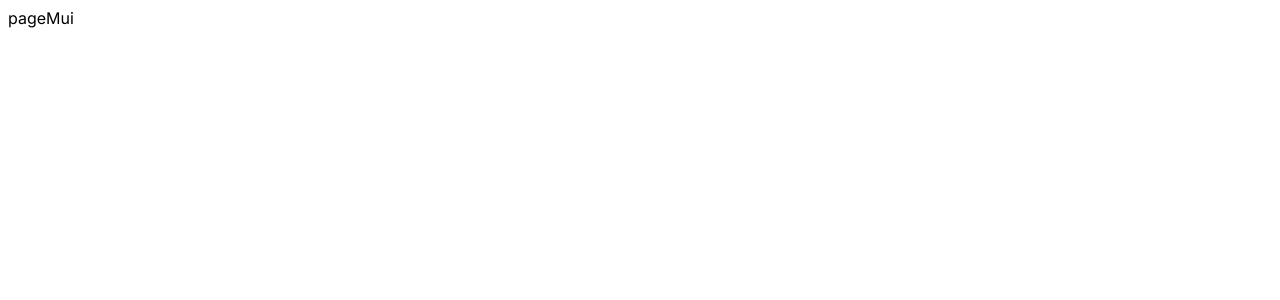
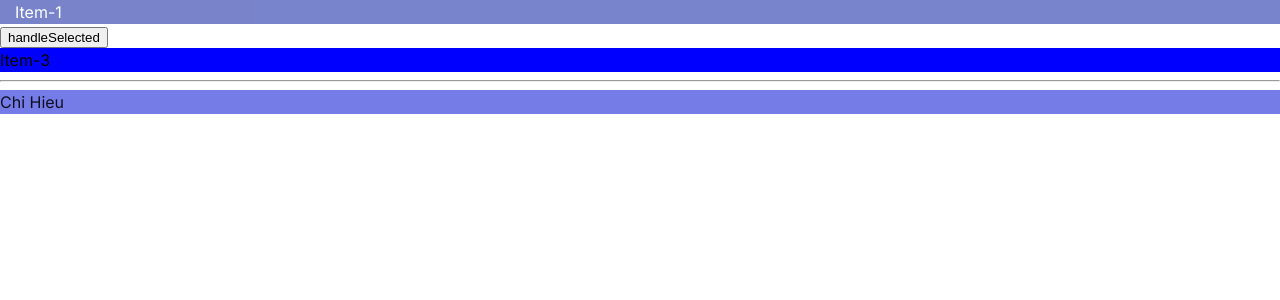
Before and after one commit to Phan-ChiHieu/Next-Mui, a Next.js app: page /mui in a window 1280 px wide. Shown: the top 300 px of the page. Built offline with nearby package versions, Linux system fonts and the light colour scheme.

Commit message:
test mui

```diff
--- a/src/app/(mui-ui)/mui/page.tsx
+++ b/src/app/(mui-ui)/mui/page.tsx
@@ -1,7 +1,5 @@
-import React from 'react'
+import { MuiView } from "@/views";
 
 export default function pageMui() {
-  return (
-    <div>pageMui</div>
-  )
+  return <MuiView />
 }
--- a/src/app/layout.tsx
+++ b/src/app/layout.tsx
@@ -1,3 +1,4 @@
+import ThemeRegistry from '@/theme/ThemeRegistry/ThemeRegistry'
 import '../styles/globals.css'
 import type { Metadata } from 'next'
 import { Inter } from 'next/font/google'
@@ -16,7 +17,11 @@ export default function RootLayout({
 }) {
   return (
     <html lang="en">
-      <body className={inter.className}>{children}</body>
+      <body className={inter.className}>
+        <ThemeRegistry>
+          {children}
+        </ThemeRegistry>
+      </body>
     </html>
   )
 }
--- a/src/theme/ThemeRegistry/theme.ts
+++ b/src/theme/ThemeRegistry/theme.ts
@@ -1,5 +1,5 @@
 import { Roboto } from 'next/font/google';
-import { createTheme } from '@mui/material/styles';
+import { Theme, createTheme } from '@mui/material/styles';
 
 const roboto = Roboto({
   weight: ['300', '400', '500', '700'],
@@ -7,9 +7,20 @@ const roboto = Roboto({
   display: 'swap',
 });
 
-const theme = createTheme({
+const theme: Theme = createTheme({
   palette: {
-    mode: 'light',
+    primary: {
+      light: '#757ce8',
+      main: '#3f50b5',
+      dark: '#002884',
+      contrastText: '#fff',
+    },
+    secondary: {
+      light: '#ff7961',
+      main: '#f44336',
+      dark: '#ba000d',
+      contrastText: '#000',
+    },
   },
   typography: {
     fontFamily: roboto.style.fontFamily,
--- /dev/null
+++ b/src/views/index.tsx
@@ -0,0 +1 @@
+export { default as MuiView } from "./mui"
--- /dev/null
+++ b/src/views/mui/components/Selections.tsx
@@ -0,0 +1,41 @@
+'use client'
+
+import React, { useState } from 'react'
+
+import { styled } from '@mui/material/styles'
+import Box from '@mui/material/Box';
+
+interface Props {
+    isSelected: boolean
+}
+
+const StyledSelect = styled(Box)(({ isSelected }: Props) => ({
+    backgroundColor: "blue",
+    color: isSelected ? "#fff" : "#000",
+}))
+
+// client
+const StyledBox = styled(Box)(({ theme }) => ({
+  backgroundColor: theme.palette.primary.light,
+  '&:hover': {
+    backgroundColor: theme.palette.secondary.light,
+    opacity: [0.9, 0.8, 0.7],
+  },
+  transition: theme.transitions.create(["background-color"])
+}))
+
+export default function Selections() {
+    const [selected, setSelected] = useState(false);
+
+    function handleSelected() {
+        setSelected(!selected);
+    }
+    return (
+        <>
+            <button onClick={() => handleSelected()}>handleSelected</button>
+            <StyledSelect isSelected={selected}>Item-3</StyledSelect>
+            <hr />
+            <StyledBox>Chi Hieu</StyledBox>
+        </>
+    )
+}
--- /dev/null
+++ b/src/views/mui/index.tsx
@@ -0,0 +1,30 @@
+
+import React, { useState } from 'react'
+import Box from '@mui/material/Box'
+import Selections from './components/Selections'
+export default function MuiView() {
+
+  return (
+    <div>
+      <Box
+        component="section"
+        sx={{
+          display: "flex",
+          justifyContent: "space-between",
+          padding: "0 15px",
+          backgroundColor: 'primary.dark',
+          '&:hover': {
+            backgroundColor: 'primary.main',
+            opacity: [0.9, 0.8, 0.7],
+          },
+          transition: "all 0.2s ease"
+        }}
+      >
+        <Box sx={{
+          color: "#fff"
+        }}>Item-1</Box>
+      </Box>
+      <Selections />
+    </div>
+  )
+}
```
Also changed, not shown: 1 other file (tests, documents, lock files or other folders).
